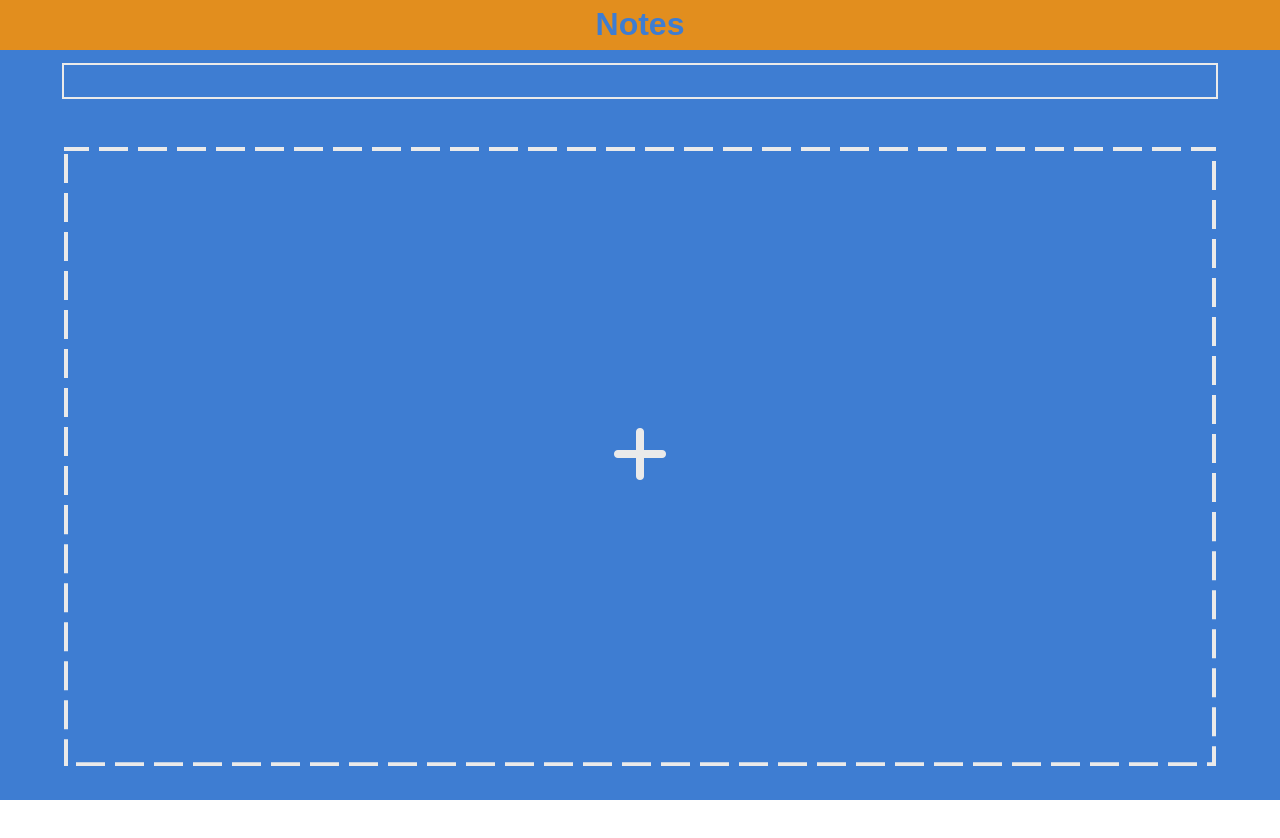
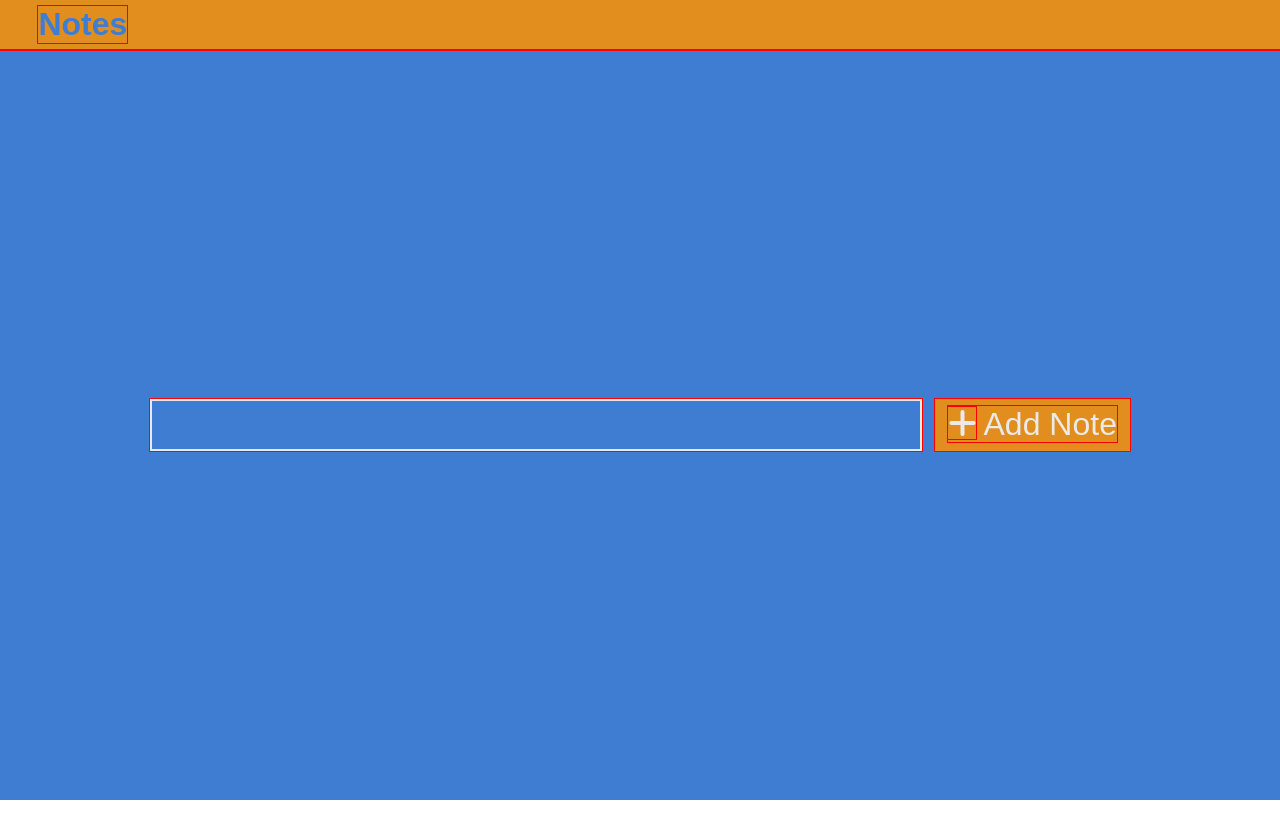
Before and after one commit to Boluski/Notes, a plain HTML site: page index.html in a window 1280 px wide. Shown: the top 838 px of the page. After the commit the page ends 800 px from the top, so only its background shows below. Drawn offline with Linux system fonts and the light colour scheme.

Commit message:
finish home page for desktop screens

```diff
--- a/index.html
+++ b/index.html
@@ -15,10 +15,16 @@
         </div>
         <div class="search">
             <input class="search-input" type="text" name="filter" id="1">
+            <button class="search-add-button">
+                <span class="search-add-button-span">
+                    <i class="fa fa-plus"></i>
+                    Add Note
+                </span>
+            </button>
         </div>
         <div class="body">
             <button class="body-button">
-                <span>
+                <span class="body-button-span">
                     <i class="fa fa-plus"></i>
                 </span>
             </button>
--- a/main.js
+++ b/main.js
@@ -3,11 +3,13 @@ let newNote = document.querySelector('.new-note');
 let newNoteCancelButton = document.querySelector('.button-cancel')
 
 newModalButton.addEventListener('click', () => {
+    newNote.style.display = 'flex'
     newNote.style.transform = 'translate(0%, 0%)';
     newNote.style.opacity = '1';
 });
 
 newNoteCancelButton.addEventListener('click', () => {
+    newNote.style.display = 'none'
     newNote.style.transform = 'translate(0%, 100%)';
     newNote.style.opacity = '0';
 });
--- a/style.css
+++ b/style.css
@@ -5,7 +5,7 @@
     margin: 0em;
 }
 
-span{
+.body-button-span{
     font-size: 4rem;
     color: #EAEAEA;
 }
@@ -27,7 +27,7 @@ span{
 .header-container{
     display: flex;
     justify-content: center;
-    align-items: center;
+    align-items:center;
 }
 .header-text{
     margin: 0.2em;
@@ -46,6 +46,10 @@ span{
     background-color: transparent;
     border: 2px solid #EAEAEA;
     color: #EAEAEA;
+}
+
+.search-add-button{
+    display: none;
 }
 
 .body{
@@ -72,6 +76,7 @@ span{
     flex-direction: column;
     align-items: center;
     opacity: 0;
+    display: none;
     transform: translate(0%, 100%);
 }
 
@@ -115,3 +120,41 @@ span{
     width: 45%;
     padding: 0.5em 0 0.5em 0;
 }
+
+@media only screen and (min-width: 782px) {
+    *{
+        outline: 1px solid red;
+    }
+
+    .header-container{
+        justify-content: flex-start;
+        padding: 0em 0em 0em 1em;
+    }
+
+    .body{
+        display: none;
+    }
+
+    .search{
+        flex-grow: 1;
+    }
+
+    .search-input{
+        width: 60%;
+        height: 3rem;
+        margin-right: 1em;
+
+    }
+
+    .search-add-button{
+        background-color: #E28E1E;
+        display:block;
+        border: none;
+        padding: 0.58em 1em 0.58em 1em;
+    }
+
+    .search-add-button-span{
+        color: #EAEAEA;
+        font-size: 2rem;
+    }
+}
```
